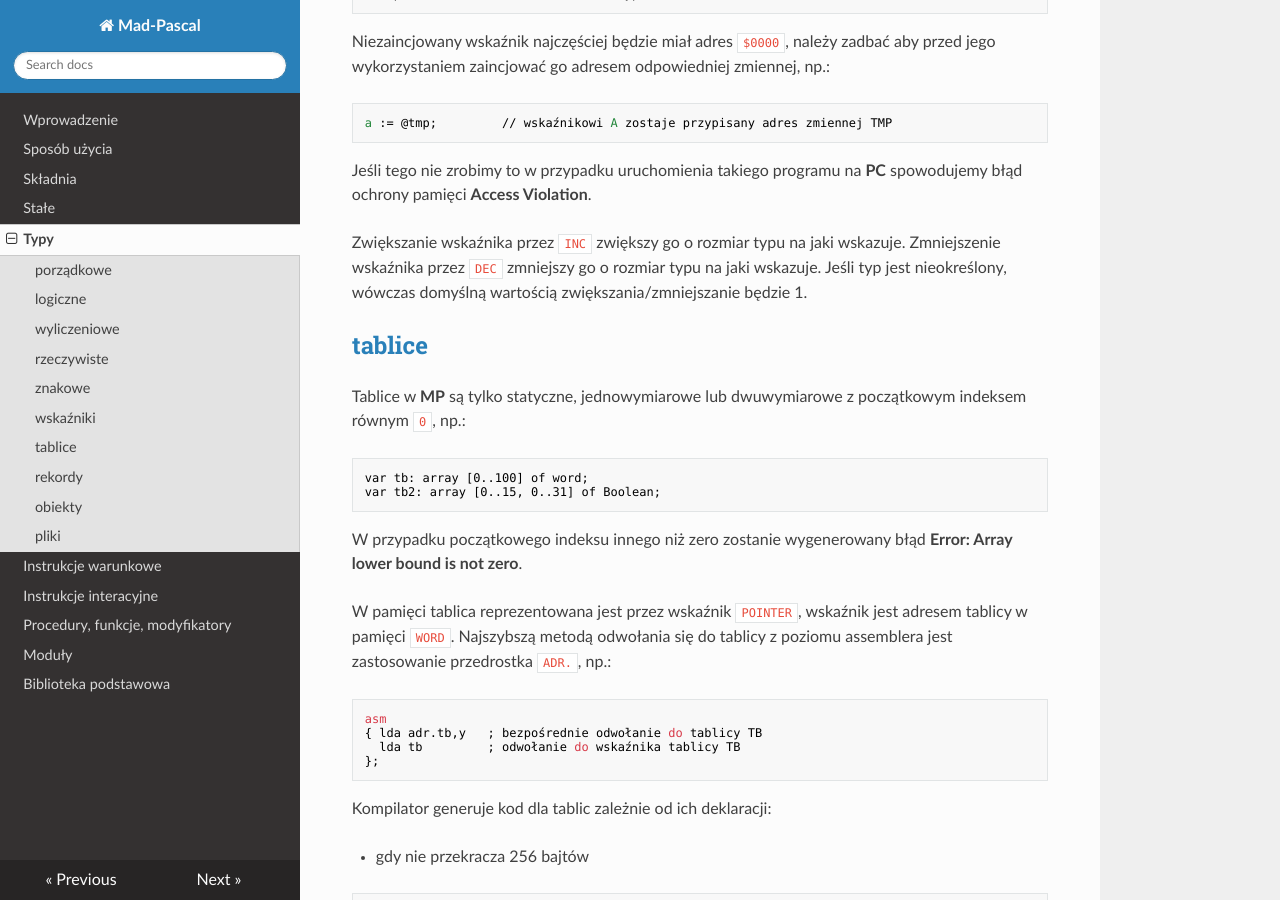
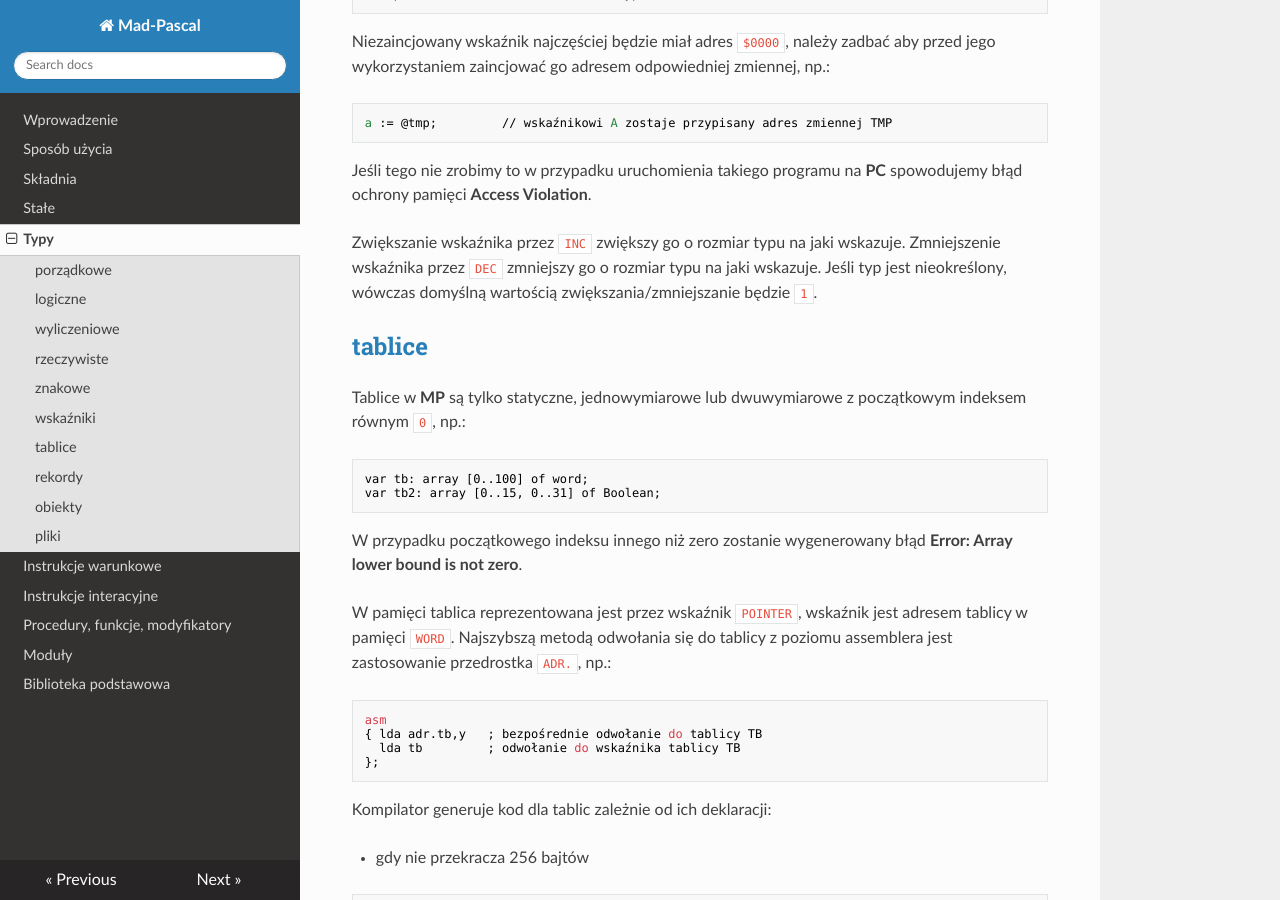
Before and after one commit to zbyti/mad-pascal-mkdocs, an MkDocs documentation site: the page built from docs/05-typy.md, in a window 1280 px wide and 900 px high, scrolled down 2572 px. Built offline with MkDocs 1.6.1, drawn with Linux system fonts in a browser that asks for light colours; nearby versions of some CDN libraries.

Commit message:
poprawki i pdate dla 05

```diff
--- a/docs/05-typy.md
+++ b/docs/05-typy.md
@@ -62,7 +62,7 @@ Aktualnie kompilator **MP** nie sprawdzi poprawności typów wyliczeniowych dla
 |SINGLE (IEEE-754)|1.5E-45 .. 3.4E38       |4            |
 |FLOAT (IEEE-754) |1.5E-45 .. 3.4E38       |4            |
 
-Konwersja typu `FLOAT` / `SINGLE` do liczby całkowitej dostępna jest tylko w zakresie `INTEGER`. Typ `INTEGER` nie pozwoli zaprezentować maksymalnej wartości `3.4E38` typu `FLOAT` / `SINGLE`.
+Konwersja typu `FLOAT` `SINGLE` do liczby całkowitej dostępna jest tylko w zakresie `INTEGER`. Typ `INTEGER` nie pozwoli zaprezentować maksymalnej wartości `3.4E38` typu `FLOAT` `SINGLE`.
 
 ## [znakowe](https://www.freepascal.org/docs-html/ref/refsu6.html#x29-320003.2.1)
 
@@ -105,7 +105,7 @@ Niezaincjowany wskaźnik najczęściej będzie miał adres `$0000`, należy zadb
 
 Jeśli tego nie zrobimy to w przypadku uruchomienia takiego programu na **PC** spowodujemy błąd ochrony pamięci **Access Violation**.
 
-Zwiększanie wskaźnika przez `INC` zwiększy go o rozmiar typu na jaki wskazuje. Zmniejszenie wskaźnika przez `DEC` zmniejszy go o rozmiar typu na jaki wskazuje. Jeśli typ jest nieokreślony, wówczas domyślną wartością zwiększania/zmniejszanie będzie 1.
+Zwiększanie wskaźnika przez `INC` zwiększy go o rozmiar typu na jaki wskazuje. Zmniejszenie wskaźnika przez `DEC` zmniejszy go o rozmiar typu na jaki wskazuje. Jeśli typ jest nieokreślony, wówczas domyślną wartością zwiększania/zmniejszanie będzie `1`.
 
 ## [tablice](https://www.freepascal.org/docs-html/ref/refsu14.html#x38-500003.3.1)
 
```
